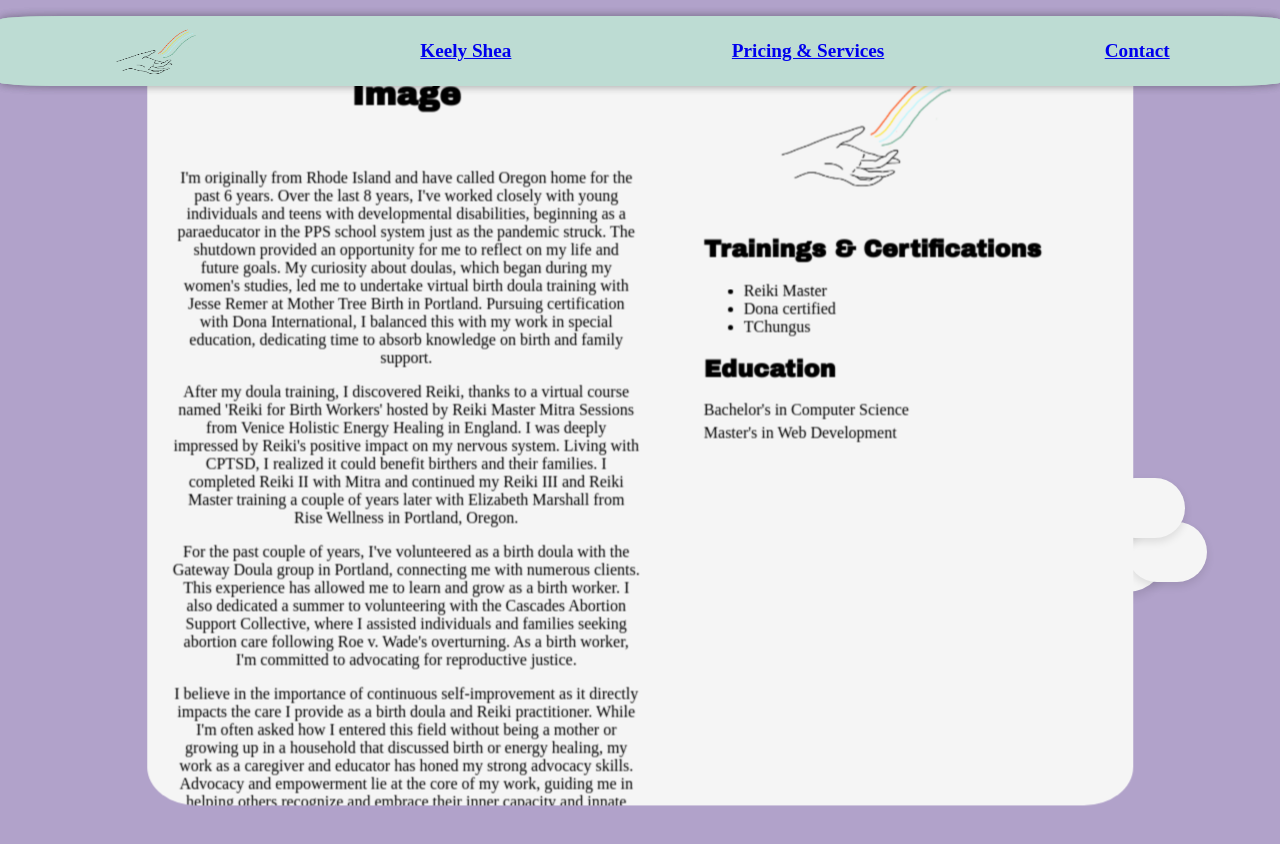
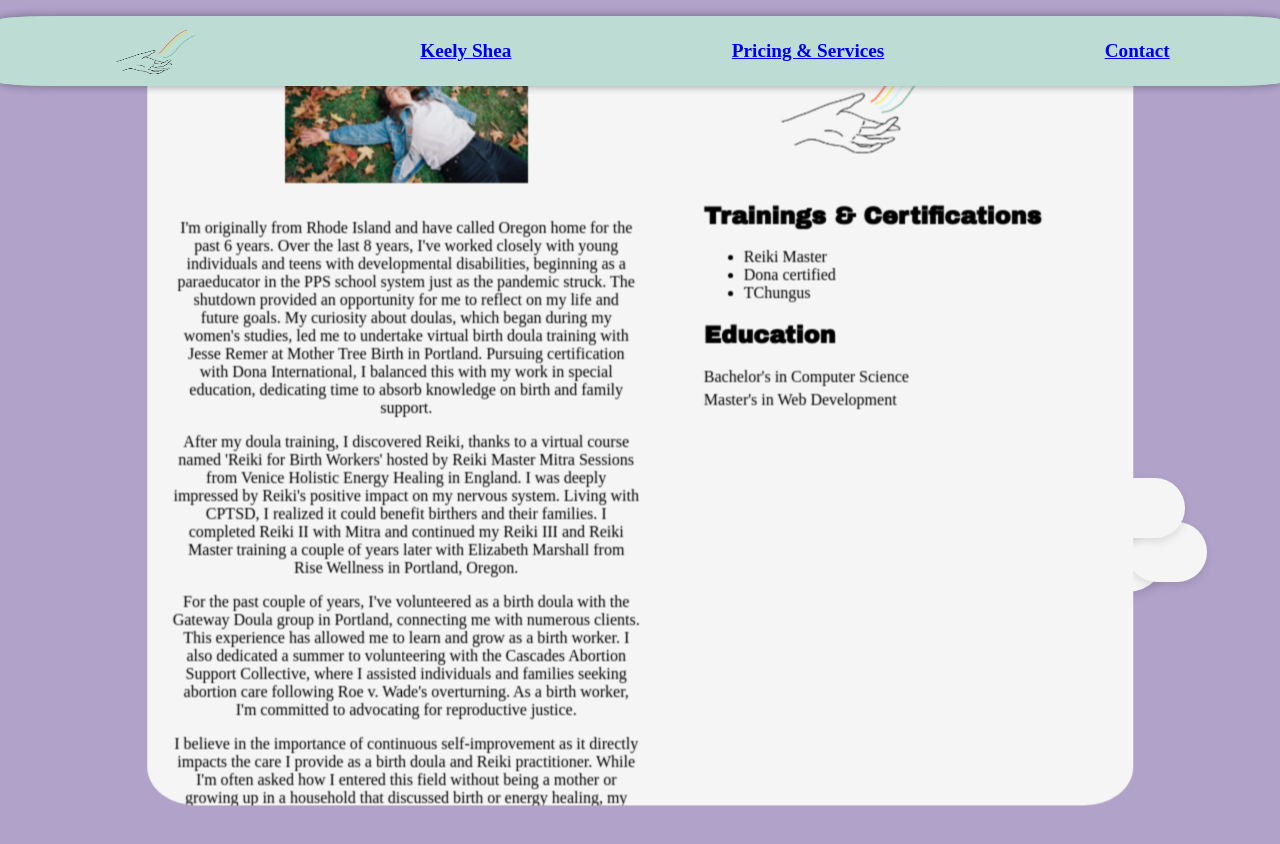
Before and after one commit to Zacharyjsultan/KSS-50, a React (Create React App) app: page / in a window 1280 px wide. Shown: the top 844 px of the page. Built offline with nearby package versions, Linux system fonts and the light colour scheme; a web font is replaced by a local one.

Commit message:
need to fix header and contact page headeR?

```diff
--- a/src/Components/About.css
+++ b/src/Components/About.css
@@ -154,3 +154,11 @@
     padding: 5px; /* Adjust the padding for smaller screens */
   }
 }
+
+.about-image {
+  display: flex;
+  align-items: center;
+  justify-content: center;
+  width: 19vw;
+  height: 20vh;
+}
--- a/src/Components/About.jsx
+++ b/src/Components/About.jsx
@@ -14,9 +14,13 @@ export default function About() {
             <h1 className="about-title">About Me</h1>
             <div className="about-content">
               <div className="about-left">
-                {/* Image can be added here */}
-                <h1 className="about-name">Image</h1>
-                <p className="about-paragraph">
+                <img
+                  className="about-image"
+                  src={process.env.PUBLIC_URL + "/1keely1.jpeg"}
+                  alt="Keely"
+                />
+
+                <div className="about-paragraph">
                   <p>
                     I'm originally from Rhode Island and have called Oregon home
                     for the past 6 years. Over the last 8 years, I've worked
@@ -64,7 +68,7 @@ export default function About() {
                     guiding me in helping others recognize and embrace their
                     inner capacity and innate divinity.
                   </p>
-                </p>
+                </div>
               </div>
 
               <div className="about-right">
```
Also changed, not shown: public/1keely1.jpeg (added), public/2keely2.jpeg (added).
